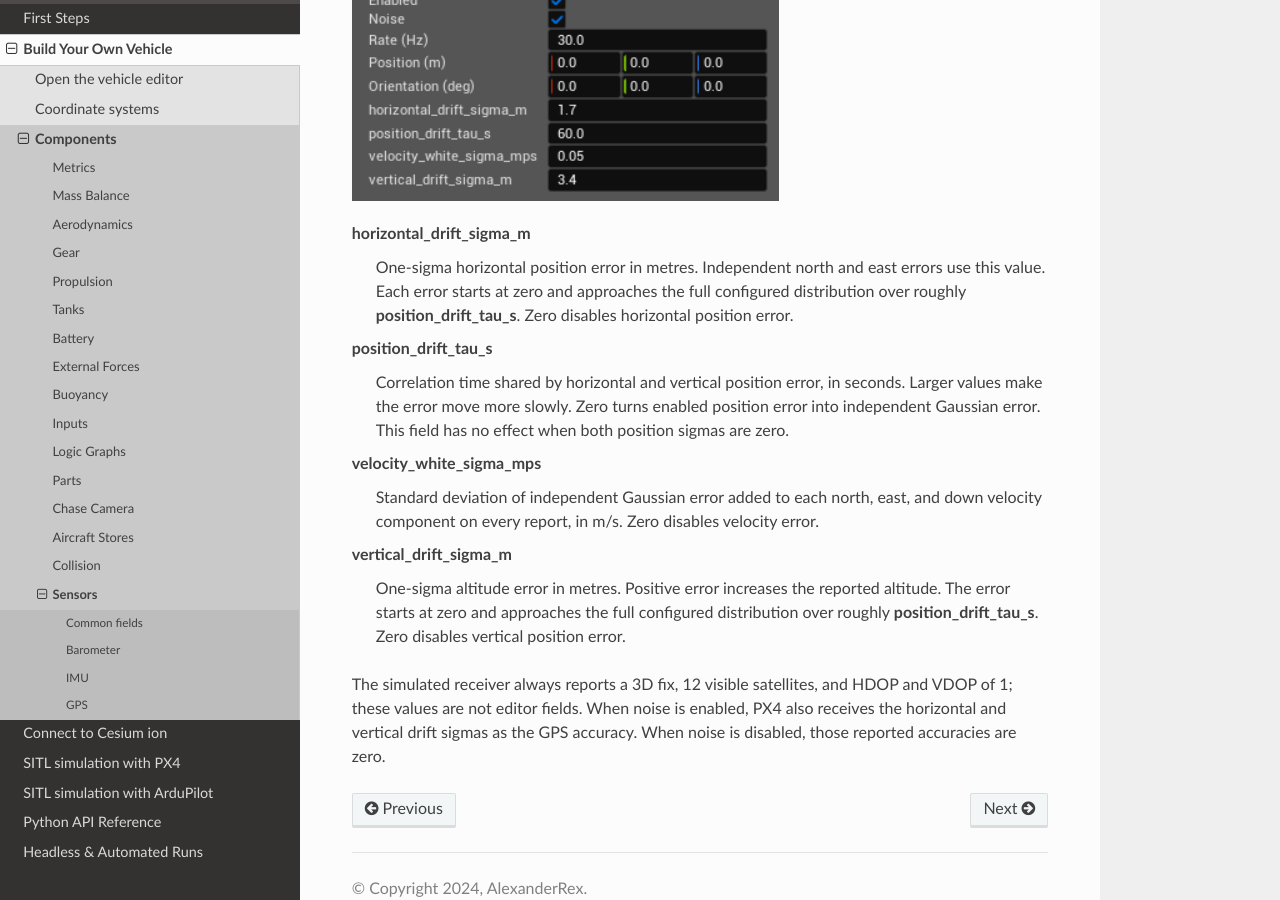
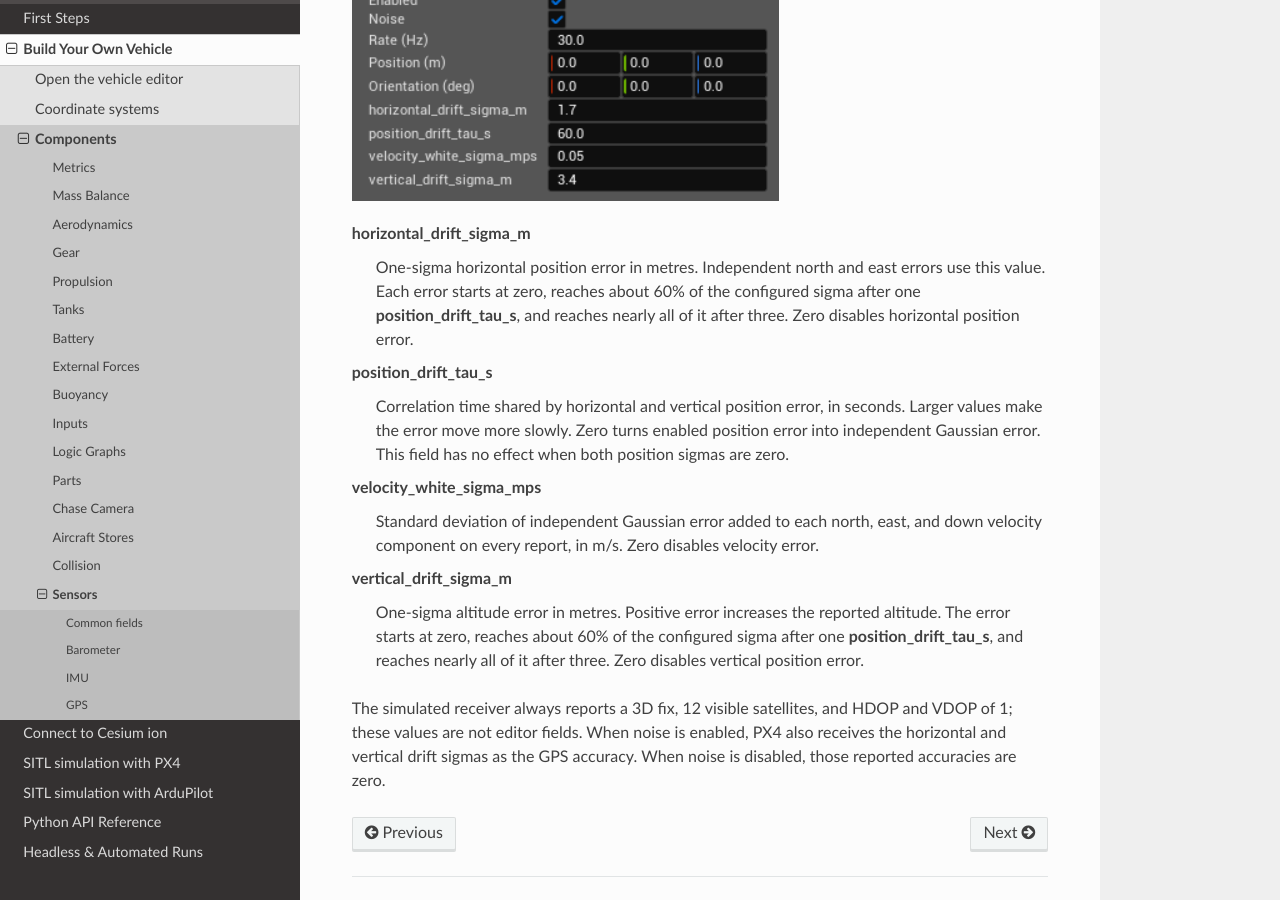
Before and after one commit to AlexanderRex/PteroSimDocs, a Sphinx documentation site: the page built from docs/source/editor/sensors.rst, in a window 1280 px wide and 900 px high, scrolled down 4882 px. Built offline with Sphinx 7.4.7 and the Read the Docs theme 3.1.0, drawn with Linux system fonts in a browser that asks for light colours; some of the changed text lies outside the part shown.

Commit message:
Clarify GPS drift convergence

```diff
--- a/docs/source/editor/sensors.rst
+++ b/docs/source/editor/sensors.rst
@@ -203,9 +203,9 @@ calculated from the noisy velocity; course is held at zero below 0.1 m/s.
 
 **horizontal_drift_sigma_m**
    One-sigma horizontal position error in metres. Independent north and east
-   errors use this value. Each error starts at zero and approaches the full
-   configured distribution over roughly **position_drift_tau_s**. Zero
-   disables horizontal position error.
+   errors use this value. Each error starts at zero, reaches about 60% of the
+   configured sigma after one **position_drift_tau_s**, and reaches nearly all
+   of it after three. Zero disables horizontal position error.
 
 **position_drift_tau_s**
    Correlation time shared by horizontal and vertical position error, in
@@ -220,9 +220,9 @@ calculated from the noisy velocity; course is held at zero below 0.1 m/s.
 
 **vertical_drift_sigma_m**
    One-sigma altitude error in metres. Positive error increases the reported
-   altitude. The error starts at zero and approaches the full configured
-   distribution over roughly **position_drift_tau_s**. Zero disables vertical
-   position error.
+   altitude. The error starts at zero, reaches about 60% of the configured
+   sigma after one **position_drift_tau_s**, and reaches nearly all of it after
+   three. Zero disables vertical position error.
 
 The simulated receiver always reports a 3D fix, 12 visible satellites, and
 HDOP and VDOP of 1; these values are not editor fields. When noise is enabled,
```
Also changed, not shown: other parts of docs/source/editor/sensors.rst (+3 -3 lines).
